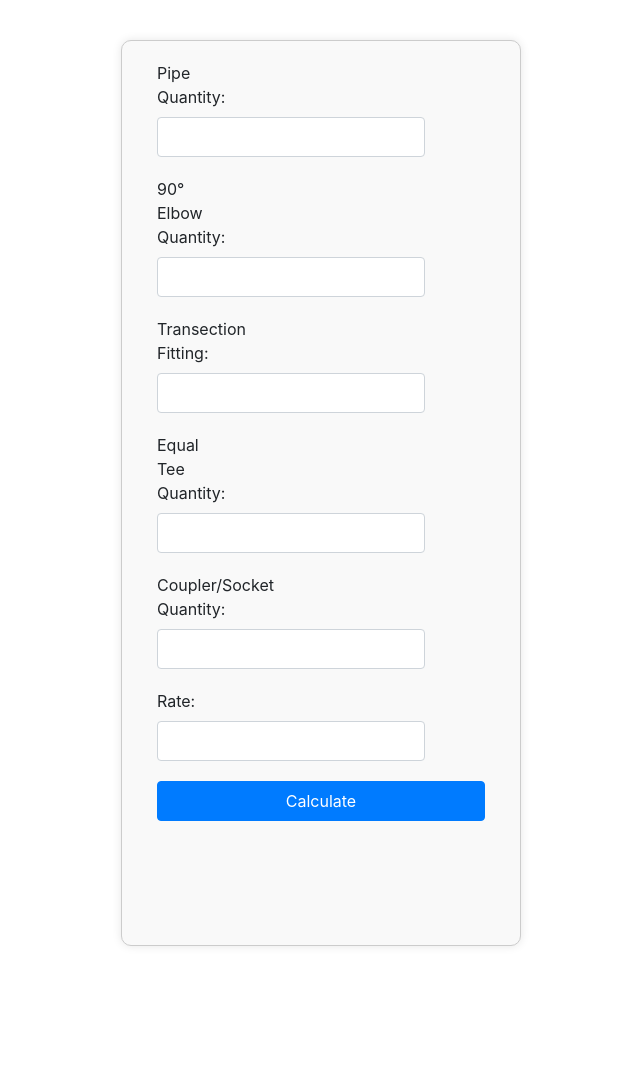
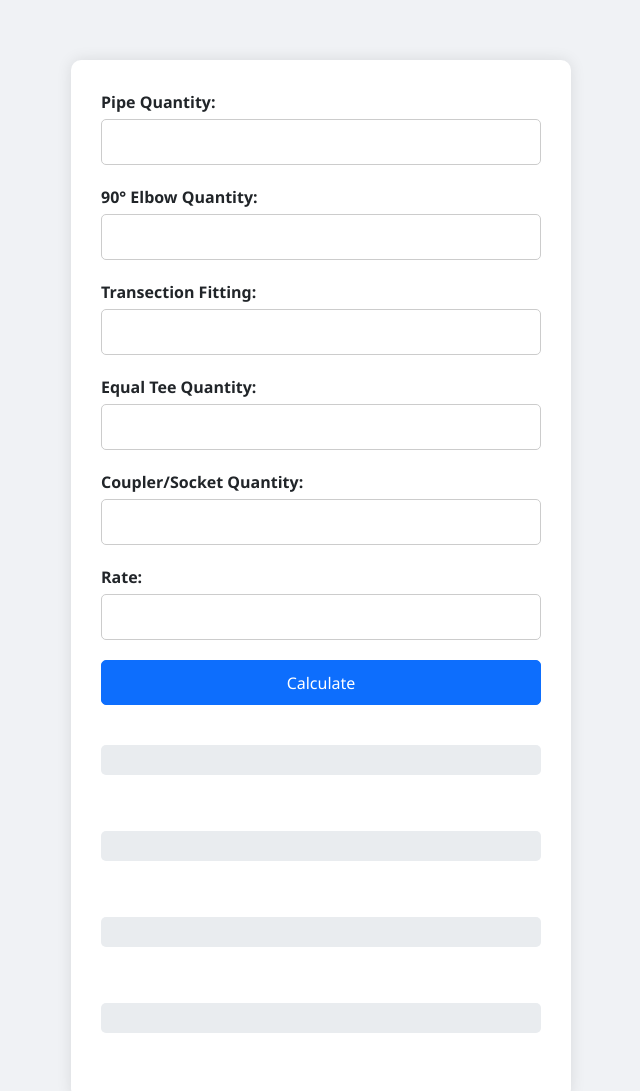
Before and after one commit to un-based/HDPE-Expense-Calculator, a plain HTML site: page index.html in a window 1280 px wide. Shown: the top 1091 px of the page, without its empty margins (319-959 px from the left). Before the commit the page ends 986 px from the top, so only its background shows below. Drawn offline with nearby package versions, Linux system fonts and the light colour scheme.

Commit message:
Updated styling and added animations

```diff
--- a/index.html
+++ b/index.html
@@ -1,79 +1,56 @@
 <!DOCTYPE html>
-<html>
+<html lang="en">
 <head>
-  <meta name="viewport" content="width=device-width, initial-scale=1.0, maximum-scale=1.0, user-scalable=no">
+    <meta charset="UTF-8">
+    <meta name="viewport" content="width=device-width, initial-scale=1.0">
     <title>Simple Calculator</title>
-  <link rel="stylesheet" href="https://maxcdn.bootstrapcdn.com/bootstrap/4.0.0/css/bootstrap.min.css">
+    <link rel="stylesheet" href="https://maxcdn.bootstrapcdn.com/bootstrap/5.0.0-beta3/css/bootstrap.min.css">
     <link rel="stylesheet" href="style.css">
 </head>
 <body>
     <div class="container">
         <form>
             <div class="form-group">
-        <label for="num1" class="col-sm-2 control-label">Pipe Quantity:</label>
-        <div class="col-sm-10">
+                <label for="num1" class="form-label">Pipe Quantity:</label>
                 <input type="number" id="num1" name="num1" class="form-control">
             </div>
+            <div class="form-group">
+                <label for="num2" class="form-label">90° Elbow Quantity:</label>
+                <input type="number" id="num2" name="num2" class="form-control">
             </div>
             <div class="form-group">
-        <label for="num2" class="col-sm-2 control-label">90° Elbow Quantity:</label>
-        <div class="col-sm-10">
-          <input type="number" id="num2" name="num2" class="form-control">
-        </div>
+                <label for="num3" class="form-label">Transection Fitting:</label>
+                <input type="number" id="num3" name="num3" class="form-control">
             </div>
             <div class="form-group">
-        <label for="num3" class="col-sm-2 control-label">Transection Fitting:</label>
-        <div class="col-sm-10">
-          <input type="number" id="num3" name="num3" class="form-control">
-        </div>
+                <label for="num4" class="form-label">Equal Tee Quantity:</label>
+                <input type="number" id="num4" name="num4" class="form-control">
             </div>
             <div class="form-group">
-        <label for="num4" class="col-sm-2 control-label">Equal Tee Quantity:</label>
-        <div class="col-sm-10">
-          <input type="number" id="num4" name="num4" class="form-control">
-        </div>
+                <label for="num5" class="form-label">Coupler/Socket Quantity:</label>
+                <input type="number" id="num5" name="num5" class="form-control">
             </div>
             <div class="form-group">
-        <label for="num5" class="col-sm-2 control-label">Coupler/Socket Quantity:</label>
-        <div class="col-sm-10">
-          <input type="number" id="num5" name="num5" class="form-control">
-        </div>
+                <label for="num6" class="form-label">Rate:</label>
+                <input type="number" id="num6" name="num6" class="form-control">
             </div>
             <div class="form-group">
-        <label for="num6" class="col-sm-2 control-label">Rate:</label>
-        <div class="col-sm-10">
-          <input type="number" id="num6" name="num6" class="form-control">
-        </div>
+                <button type="button" class="btn btn-primary w-100" onclick="calculate()">Calculate</button>
             </div>
             <div class="form-group">
-        <div class="col-sm-12">
-          <input type="button" value="Calculate" class="btn btn-primary" onclick="calculate()">
-        </div>
+                <p id="output1" class="text-center output"></p>
             </div>
             <div class="form-group">
-        <div class="col-sm-12">
-          <p id="output1" class="text-center"></p>
-        </div>
+                <p id="output2" class="text-center output"></p>
             </div>
             <div class="form-group">
-        <div class="col-sm-12">
-          <p id="output2" class="text-center"></p>
-        </div>
+                <p id="output3" class="text-center output"></p>
             </div>
             <div class="form-group">
-        <div class="col-sm-12">
-          <p id="output3" class="text-center"></p>
+                <p id="output4" class="text-center output"></p>
             </div>
-      </div>
-      <div class="form-group">
-        <div class="col-sm-12">
-          <p id="output4" class="text-center"></p>
-        </div>
-      </div>
-
         </form>
     </div>
-
     <script src="script.js"></script>
 </body>
 </html>
--- a/script.js
+++ b/script.js
@@ -1,58 +1,35 @@
 function calculate() {
-    //Getting the inputs
-    var pipe_quantity = parseInt(document.getElementById("num1").value);
-    var elbow = parseInt(document.getElementById("num2").value);
-    var transection = parseInt(document.getElementById("num3").value);
-    var equaltee = parseInt(document.getElementById("num4").value);
-    var coupler = parseInt(document.getElementById("num5").value);
-    var rate = parseInt(document.getElementById("num6").value);
+    // Getting the inputs
+    const pipeQuantity = parseInt(document.getElementById("num1").value) || 0;
+    const elbowQuantity = parseInt(document.getElementById("num2").value) || 0;
+    const transectionQuantity = parseInt(document.getElementById("num3").value) || 0;
+    const equalTeeQuantity = parseInt(document.getElementById("num4").value) || 0;
+    const couplerQuantity = parseInt(document.getElementById("num5").value) || 0;
+    const rate = parseInt(document.getElementById("num6").value) || 0;
 
-    //convert nan to 0
-    pipe_quantity = pipe_quantity || 0;
-    elbow = elbow || 0;
-    transection = transection || 0;
-    equaltee = equaltee || 0;
-    coupler = coupler || 0;
-    rate = rate || 0;
+    // Rates
+    const pipeRate = 990;
+    const elbowRate = 916;
+    const transectionRate = 3108;
+    const equalTeeRate = 900;
+    const couplerRate = 600;
+    const transportationCost = 3500;
+    const labourCost = 1000;
 
-    //rates
-    var pipe_rate = 990
-    var elbow_rate = 916
-    var transection_rate = 3108
-    var equaltee_rate = 900
-    var coupler_rate = 600
+    // Calculation
+    const sellingPrice = pipeQuantity * rate;
+    const totalCost = (pipeQuantity * pipeRate) + (elbowQuantity * elbowRate) + (transectionQuantity * transectionRate) +
+                      (equalTeeQuantity * equalTeeRate) + (couplerQuantity * couplerRate) + transportationCost + labourCost;
 
-    var transportation_cost = 3500
-    var labour_cost = 1000
+    const totalProfit = sellingPrice - totalCost;
+    const profitPercent = ((totalProfit * 100) / totalCost).toFixed(2);
 
+    const priceFor30 = totalCost * 1.3;
+    const rateFor30 = (priceFor30 / pipeQuantity).toFixed(2);
 
-    //calculation
-    var selling_price = (pipe_quantity*rate);
-    var total_cost = (pipe_quantity*pipe_rate) + (elbow*elbow_rate) + (transection*transection_rate) + (equaltee*equaltee_rate) + (coupler*coupler_rate) + transportation_cost + labour_cost;
-
-
-    var total_profit = selling_price-total_cost;
-    var profit_percent = (total_profit*100)/total_cost;
-    profit_percent = profit_percent.toFixed(2);
-
-    var price_for30 = total_cost*1.3;
-    var rate_for30 = price_for30/pipe_quantity;
-    rate_for30 = rate_for30.toFixed(2);
-
-
-
-
-    document.getElementById("output1").innerHTML = "Total Selling Price at Rate: ₹" + selling_price;
-    document.getElementById("output2").innerHTML = "Total Cost of Pipes: ₹" + total_cost;
-    document.getElementById("output3").innerHTML = "Total Profit: ₹" + total_profit + " (" + profit_percent +"% Profit)";
-    document.getElementById("output4").innerHTML = "Rate for 30% Profit: ₹" + rate_for30;
-
-
-
-
-
-
-
-
-
+    // Output
+    document.getElementById("output1").innerHTML = `Total Selling Price at Rate: ₹${sellingPrice}`;
+    document.getElementById("output2").innerHTML = `Total Cost of Pipes: ₹${totalCost}`;
+    document.getElementById("output3").innerHTML = `Total Profit: ₹${totalProfit} (${profitPercent}% Profit)`;
+    document.getElementById("output4").innerHTML = `Rate for 30% Profit: ₹${rateFor30}`;
 }
--- a/style.css
+++ b/style.css
@@ -1,50 +1,96 @@
+body {
+  background-color: #f0f2f5;
+  font-family: 'Segoe UI', Tahoma, Geneva, Verdana, sans-serif;
+}
+
 .container {
-    max-width: 400px;
-    margin: 40px auto;
-    padding: 20px;
-    background-color: #f9f9f9;
-    border: 1px solid #ccc;
+  max-width: 500px;
+  margin: 60px auto;
+  padding: 30px;
+  background-color: #fff;
   border-radius: 10px;
-    box-shadow: 0 0 10px rgba(0, 0, 0, 0.1);
+  box-shadow: 0 0 15px rgba(0, 0, 0, 0.1);
+  animation: fadeIn 1s ease-in-out;
+}
+
+@keyframes fadeIn {
+  from { opacity: 0; }
+  to { opacity: 1; }
 }
 
 .form-group {
   margin-bottom: 20px;
+  transition: transform 0.3s;
+  display: flex;
+  flex-direction: column;
+}
+
+.form-group:hover {
+  transform: translateY(-5px);
+}
+
+.form-label {
+  margin-bottom: 5px;
+  font-weight: bold;
 }
 
 .form-control {
-    height: 40px;
   padding: 10px;
   font-size: 16px;
+  border: 1px solid #ccc;
+  border-radius: 5px;
+  transition: border-color 0.3s, box-shadow 0.3s, background-color 0.3s;
+}
+
+.form-control:focus {
+  border-color: #007bff;
+  box-shadow: 0 0 10px rgba(0, 123, 255, 0.25);
+  background-color: #e6f7ff;
+}
+
+.form-control::placeholder {
+  transition: color 0.3s;
+}
+
+.form-control:focus::placeholder {
+  color: #007bff;
 }
 
 .btn {
-    width: 100%;
-    height: 40px;
+  height: 45px;
   font-size: 16px;
+  border-radius: 5px;
+  transition: background-color 0.3s, transform 0.3s, box-shadow 0.3s;
 }
 
-  #output1 {
-    font-size: 24px;
+.btn:hover {
+  background-color: #0056b3;
+  transform: translateY(-2px);
+  box-shadow: 0 4px 8px rgba(0, 0, 0, 0.2);
+}
+
+.output {
+  font-size: 18px;
   font-weight: bold;
   margin-top: 20px;
-    text-align: center;
+  padding: 15px;
+  background-color: #e9ecef;
+  border-radius: 5px;
+  transition: transform 0.3s, background-color 0.3s, color 0.3s;
 }
-  #output2 {
-    font-size: 24px;
-    font-weight: bold;
-    margin-top: 20px;
-    text-align: center;
+
+.output:hover {
+  transform: translateY(-5px);
+  background-color: #d4e9f9;
+  color: #0056b3;
 }
-  #output3 {
-    font-size: 24px;
-    font-weight: bold;
-    margin-top: 20px;
-    text-align: center;
+
+#output1, #output2, #output3, #output4 {
+  opacity: 0;
+  animation: slideIn 0.5s forwards;
 }
-  #output4 {
-    font-size: 24px;
-    font-weight: bold;
-    margin-top: 20px;
-    text-align: center;
+
+@keyframes slideIn {
+  from { transform: translateY(20px); opacity: 0; }
+  to { transform: translateY(0); opacity: 1; }
 }
```
Lines whose indentation alone changed are shown as unchanged.
